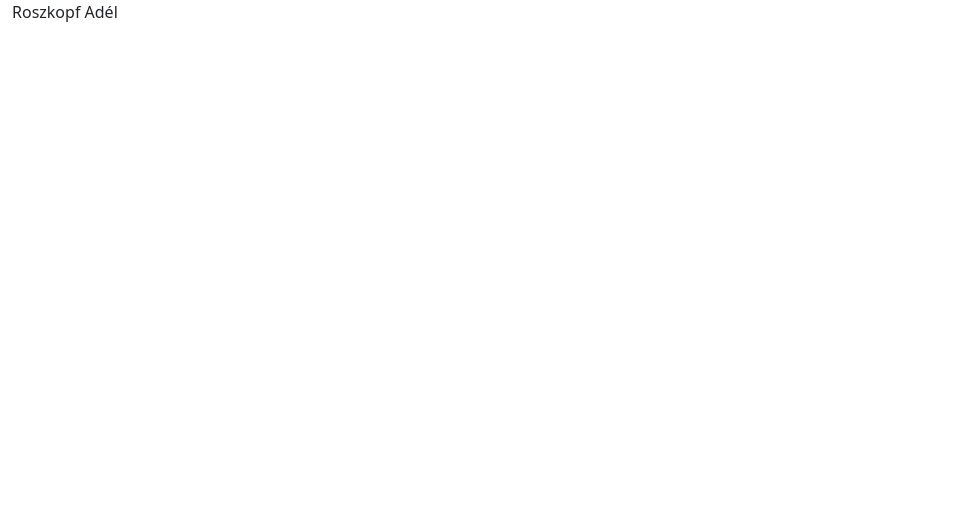
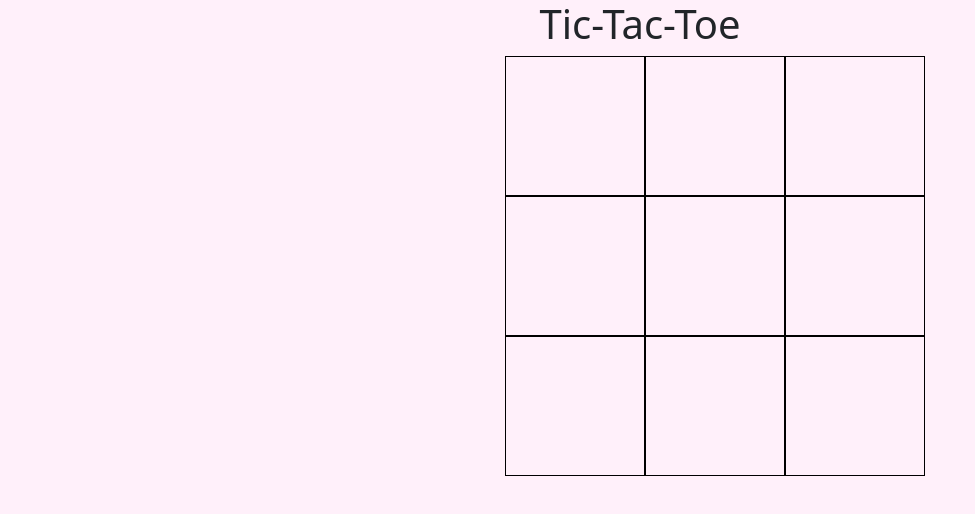
Before and after one commit to radel01/TicTacToeOsztalyokkal, a plain HTML site: page index.html in a window 1280 px wide. Shown: the whole page, without its empty margins (0-975 px from the left). Drawn offline with nearby package versions, Linux system fonts and the light colour scheme.

Commit message:
MVC tictactoe

```diff
--- /dev/null
+++ b/controller/TTTController.js
@@ -0,0 +1,26 @@
+import TTTModell from "../modell/ticTacToeModell.js";
+
+import Palya from "../view/Palya.js";
+
+
+
+export default class TTTController {
+    //két feladat:
+    //    1. pélányosítja a modellt és a viewt
+    //    2. feliratkozik az eseménykezelőkre
+    constructor() {
+      this.taroloELEM = $(".jatekter");
+      this.tttModell = new TTTModell();
+      new Palya(this.tttModell.getList(), this.taroloELEM);
+      this.#esemenyKezelo();
+    }
+
+
+    #esemenyKezelo() {
+      $(window).on("katt", (event) => {
+        console.log(event.detail);
+        this.tttModell.lepteto(event.detail);
+        new Palya(this.tttModell.getList(), this.taroloELEM);
+      });
+    }
+  }
--- a/index.html
+++ b/index.html
@@ -3,7 +3,7 @@
   <head>
     <meta charset="UTF-8" />
     <meta name="viewport" content="width=device-width, initial-scale=1.0" />
-    <title>TicTacToe</title>
+    <title>Roszkopf Adél</title>
     <link
       href="https://cdn.jsdelivr.net/npm/bootstrap@5.3.3/dist/css/bootstrap.min.css"
       rel="stylesheet"
@@ -14,17 +14,19 @@
       integrity="sha256-kmHvs0B+OpCW5GVHUNjv9rOmY0IvSIRcf7zGUDTDQM8="
       crossorigin="anonymous"
     ></script>
+    <link rel="stylesheet" href="style.css">
     <script type="module" src="main.js"></script>
   </head>
   <body>
     <main class="container-fluid">
+        <header>
+            <h1>Tic-Tac-Toe</h1>
+        </header>
+        <article>
+            <div class="jatekter">
 
-
-
-
-        <footer>
-            <p>Roszkopf Adél</p>
-        </footer>
+            </div>
+        </article>
     </main>
 </body>
 </html>
--- a/main.js
+++ b/main.js
@@ -0,0 +1,3 @@
+import TTTController from "./controller/TTTController.js";
+
+new TTTController()
--- /dev/null
+++ b/modell/ticTacToeModell.js
@@ -0,0 +1,35 @@
+export default class TTTModell{
+    //csak az adatokkal foglalkozik, előállítja a program aktuális állapotát
+
+    #LISTA=[" "," "," "," "," "," "," "," "," "]
+    #lepes;
+    #aktElem;
+    constructor(){
+        this.#lepes=0
+        this.#setAktElem();
+    }
+
+    #setAktElem(){
+        if (this.#lepes % 2 === 0) {
+            this.#aktElem = "X";
+          } else {
+            this.#aktElem= "O";
+          }
+    }
+/*     getAktElem(){
+        return this.#aktElem
+    } */
+    //kontrollernek lesz szüksége rá
+    getList(){
+        return this.#LISTA;
+    }
+    //beírj az akt elemet, megnöveli egyel
+    lepteto(index){
+        this.#LISTA[index]=this.#aktElem
+        this.#lepes++
+        this.#setAktElem()
+    }
+    //ellenörzős metódust is lehetne ide(ki nyer)
+
+
+}
--- /dev/null
+++ b/style.css
@@ -0,0 +1,24 @@
+*{
+    margin: auto;
+}
+.mezo{
+    border: 1px solid rgb(0, 0, 0);
+    width:140px;
+    height: 140px;
+    place-content: center;
+    cursor: pointer;
+    place-items: center;
+    font-size: 80px;
+    text-align: center;
+}
+.jatekter{
+    display: grid;
+    grid-template-columns: 1fr 1fr 1fr;
+    width: 270px;
+}
+h1{
+    text-align: center;
+}
+body{
+    background-color: rgb(255, 240, 250);
+}
--- /dev/null
+++ b/view/Mezo.js
@@ -0,0 +1,29 @@
+export default class Mezo{
+//egy divet jelenít meg ennyit tud, saját eseményt itt tudjuk generálni, ogy megtudjuk melyik elemre kattintottunk
+    #jel;
+    #index;
+    #szE;
+
+    constructor(jel, index, szE){
+        this.#jel=jel
+        this.#index=index
+        this.#szE=szE
+
+        this.mezoKiir();
+        this.gombELEM=$(".mezo:last-child")
+        if(this.#jel===" "){
+            this.gombKattint();
+        }
+    }
+
+    mezoKiir(){
+        this.#szE.append(`<div class="mezo">${this.#jel}</div>`)
+    }
+
+    gombKattint() {
+        this.gombELEM.on("click", ()=>{
+            const e= new CustomEvent("katt", {detail: this.#index});
+            window.dispatchEvent(e)
+        })
+    }
+}
--- /dev/null
+++ b/view/Palya.js
@@ -0,0 +1,20 @@
+import Mezo from "./Mezo.js";
+//annyi a dolga , hogy az aktuális állapotot megjeleníti, csak a kontrolleren keresztül beszélget a modellel
+export default class Palya{
+
+    #lista=[];
+    #szE;
+
+    constructor(lista, szE){
+        this.#lista=lista
+        this.#szE=szE
+        this.#szE.empty();
+        this.palyaKiir();
+    }
+
+    palyaKiir(){
+        this.#lista.forEach((elem, index) => {
+            new Mezo(elem, index, this.#szE)
+        });
+    }
+}
```
